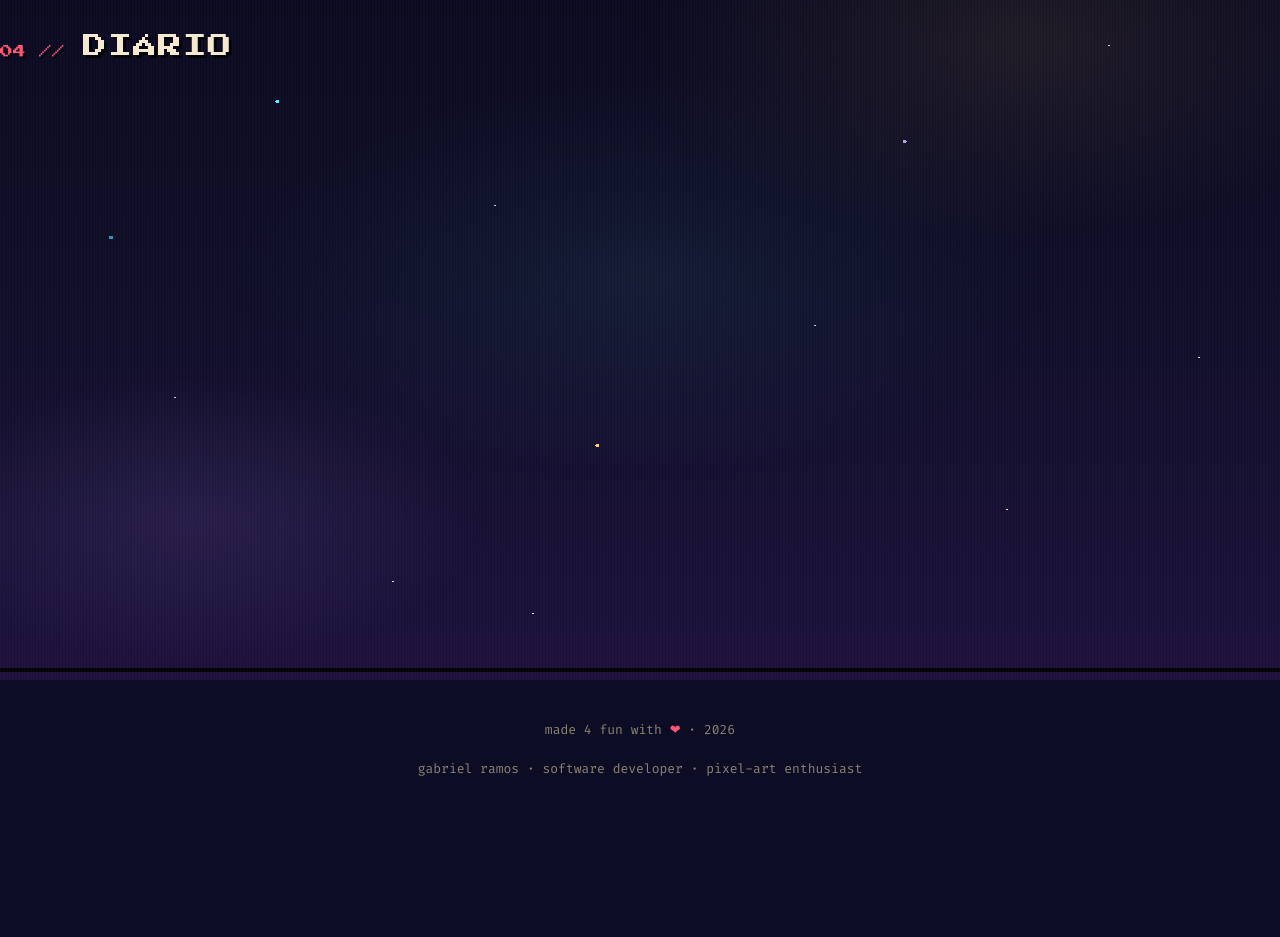
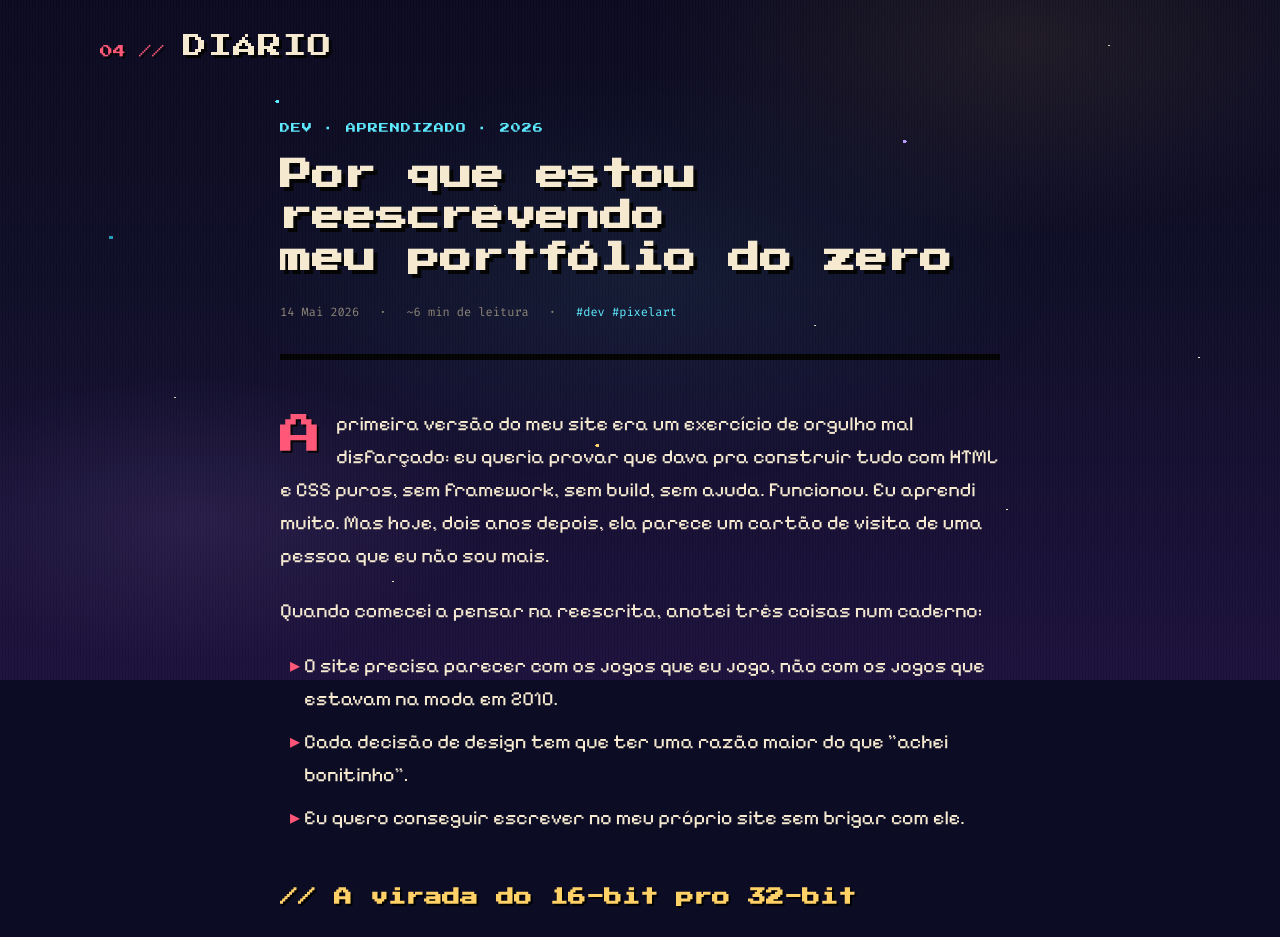
Before and after one commit to pinhaum/pinhaum.github.io, a SvelteKit app: page /blog in a window 1280 px wide. Shown: the part 120-1057 px from the top of the page. Before the commit the page ends 947 px from the top, so only its background shows below. Built offline with nearby package versions, Linux system fonts and the light colour scheme; a web font is replaced by a local one.

Commit message:
feat(blog): implement article typography with drop cap and code blocks

```diff
--- a/src/routes/blog/+page.svelte
+++ b/src/routes/blog/+page.svelte
@@ -1,11 +1,148 @@
-<svelte:head>
-  <title>Diário · gcrepho</title>
-</svelte:head>
+<svelte:head><title>Diário · gcrepho</title></svelte:head>
 
-<section class="page">
+<section class="page container">
   <header class="page-title">
     <span class="num">04 //</span>
     <span class="label">DIÁRIO</span>
   </header>
-  <!-- TODO: lista de posts -->
+  <article class="post">
+    <header class="post-header">
+      <div class="post-kicker">DEV · APRENDIZADO · 2026</div>
+      <h1 class="post-title">Por que estou reescrevendo<br/>meu portfólio do zero</h1>
+      <div class="post-meta">
+        <span>14 Mai 2026</span><span>·</span>
+        <span>~6 min de leitura</span><span>·</span>
+        <span class="post-tags">#dev #pixelart</span>
+      </div>
+    </header>
+    <div class="post-body">
+      <p>A primeira versão do meu site era um exercício de orgulho mal disfarçado: eu queria provar que dava pra construir tudo com HTML e CSS puros, sem framework, sem build, sem ajuda. Funcionou. Eu aprendi muito. Mas hoje, dois anos depois, ela parece um cartão de visita de uma pessoa que eu não sou mais.</p>
+      <p>Quando comecei a pensar na reescrita, anotei três coisas num caderno:</p>
+      <ul>
+        <li>O site precisa parecer com os jogos que eu jogo, não com os jogos que estavam na moda em 2010.</li>
+        <li>Cada decisão de design tem que ter uma razão maior do que "achei bonitinho".</li>
+        <li>Eu quero conseguir escrever no meu próprio site sem brigar com ele.</li>
+      </ul>
+      <h2>// A virada do 16-bit pro 32-bit</h2>
+      <p>O Super Metroid (1994) é 16-bit. Sea of Stars (2023) é pixel-art moderno, mas ele rouba a vibe do <em>32-bit</em> — a era de Chrono Cross, Castlevania: Symphony of the Night, Final Fantasy IX. Mais cores, mais camadas, mais atmosfera, sem perder a grade.</p>
+      <p>Foi essa a fronteira que eu fui buscar. O fundo agora tem três camadas de paralaxe, neblina aurora, e um starfield que se move devagar. As capas dos projetos misturam gradientes, mas as bordas continuam duras. É pixel — mas pixel com alma de pintura.</p>
+      <blockquote>"Pixel-art não é uma limitação técnica, é uma decisão estética."<br/>— alguém na internet, provavelmente</blockquote>
+      <h2>// O stack mudou pouco</h2>
+      <p>Continuo escrevendo HTML/CSS/JS como se fosse 2014, mas com Svelte só onde ele agrega — basicamente, navegação e estado de formulário. O resto é CSS antigo e bom:</p>
+      <pre>{`.moon-sprite .moon {
+  background: var(--gcr-moon);
+  border: 6px solid #000;
+  box-shadow: 0 0 12px var(--gcr-moon),
+              0 0 24px rgba(255, 209, 102, 0.4);
+}`}</pre>
+      <p>Continuo achando que <code>box-shadow</code> resolve 80% dos problemas de design de interface. O outro 20% é coragem pra escolher uma cor errada de propósito.</p>
+      <h2>// O que vem depois</h2>
+      <p>Quero escrever mais. Quero publicar um devlog do <em>rest-quest</em>, falar sobre música, postar algumas das minhas playlists no Spotify transformadas em capas pixel. Talvez fazer um stream na Twitch mostrando como o site foi montado.</p>
+      <p>Por enquanto, é isso. Se você leu até aqui: <a href="/contact">me manda um oi</a>. Curto saber quem tá do outro lado.</p>
+    </div>
+  </article>
 </section>
+
+<style>
+  .post {
+    max-width: 720px;
+    margin: 0 auto;
+  }
+
+  .post-header {
+    margin-bottom: var(--space-7);
+    padding-bottom: var(--space-6);
+    border-bottom: var(--border-3);
+  }
+
+  .post-kicker {
+    font-family: var(--font-display);
+    font-size: 10px;
+    letter-spacing: 0.1em;
+    color: var(--gcr-aurora);
+    margin-bottom: 18px;
+  }
+
+  .post-title {
+    font-family: var(--font-display);
+    font-size: var(--fs-h1);
+    line-height: 1.3;
+    color: var(--gcr-paper);
+    text-shadow: var(--text-shadow-pixel);
+    margin: 0 0 var(--space-5);
+  }
+
+  .post-meta {
+    font-family: var(--font-mono);
+    font-size: 12px;
+    color: var(--fg-muted);
+    display: flex;
+    gap: 20px;
+  }
+
+  .post-tags { color: var(--gcr-aurora); }
+
+  .post-body {
+    font-family: var(--font-body);
+    font-size: 20px;
+    line-height: 1.65;
+    color: var(--fg-1);
+  }
+
+  .post-body p { margin: 0 0 22px; }
+
+  .post-body p:first-of-type::first-letter {
+    float: left;
+    font-family: var(--font-display);
+    font-size: 42px;
+    color: var(--gcr-coral);
+    text-shadow: var(--text-shadow-pixel-sm);
+    line-height: 1;
+    padding: 6px 14px 0 0;
+  }
+
+  .post-body h2 {
+    font-family: var(--font-display);
+    font-size: 18px;
+    color: var(--gcr-moon);
+    text-shadow: var(--text-shadow-pixel-sm);
+    margin: var(--space-7) 0 20px;
+  }
+
+  .post-body em { color: var(--gcr-coral); font-style: normal; }
+
+  .post-body blockquote {
+    margin: var(--space-6) 0;
+    padding: 20px var(--space-5);
+    background: var(--bg-elevated);
+    border-left: 6px solid var(--gcr-coral);
+    font-family: var(--font-mono);
+    font-size: var(--fs-small);
+    color: var(--fg-1);
+    font-style: italic;
+  }
+
+  .post-body pre {
+    background: var(--bg-inset);
+    border: var(--border-2);
+    padding: var(--space-4) 18px;
+    overflow-x: auto;
+    font-family: var(--font-code);
+    font-size: var(--fs-small);
+    color: var(--gcr-spark);
+    margin: 28px 0;
+  }
+
+  .post-body code {
+    font-family: var(--font-code);
+    font-size: var(--fs-small);
+  }
+
+  .post-body ul {
+    padding-left: var(--space-5);
+    margin: 0 0 22px;
+  }
+
+  .post-body ul li { margin-bottom: 10px; }
+  .post-body ul li::marker { color: var(--gcr-coral); content: '▸ '; }
+</style>
```
